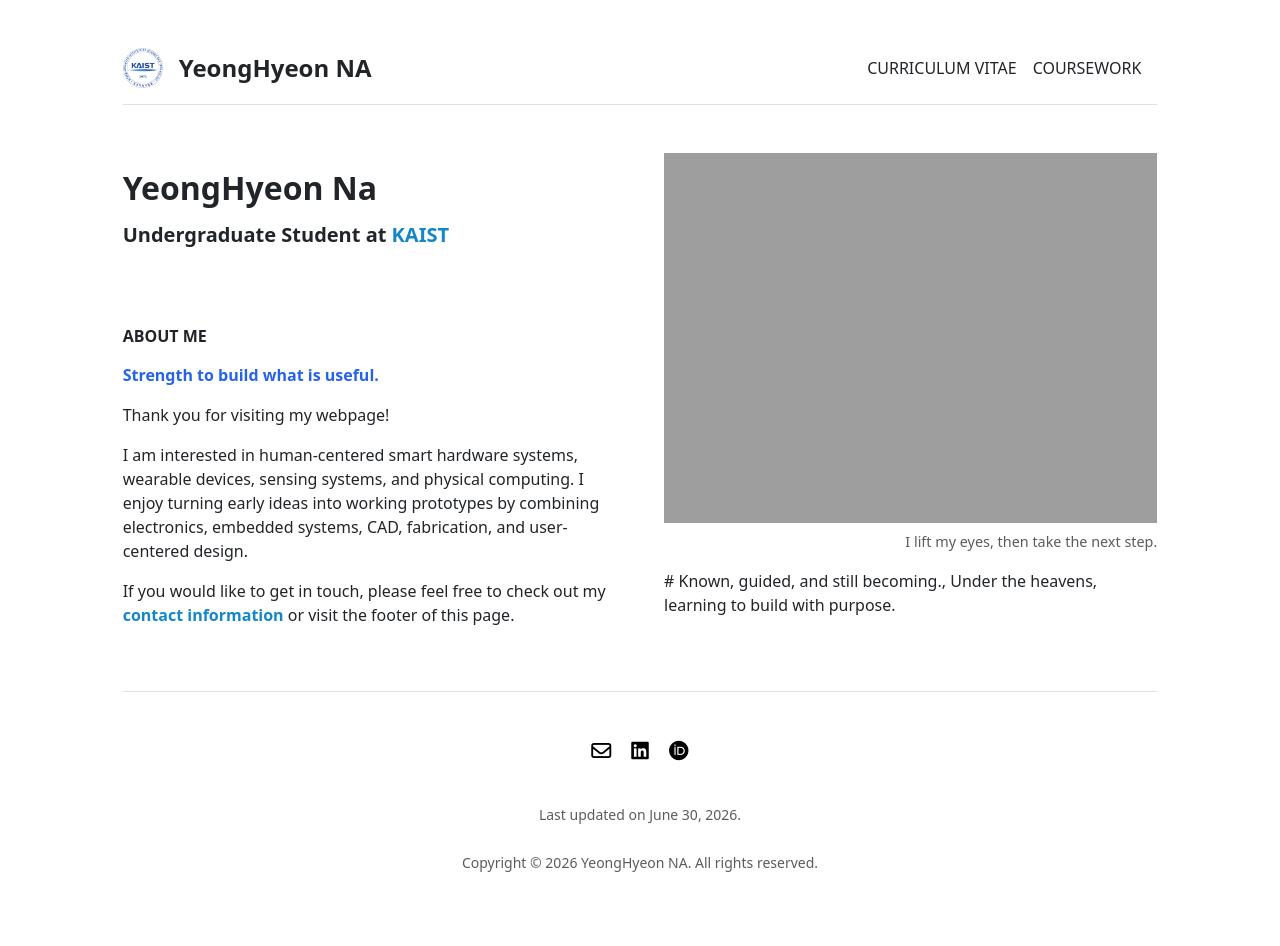
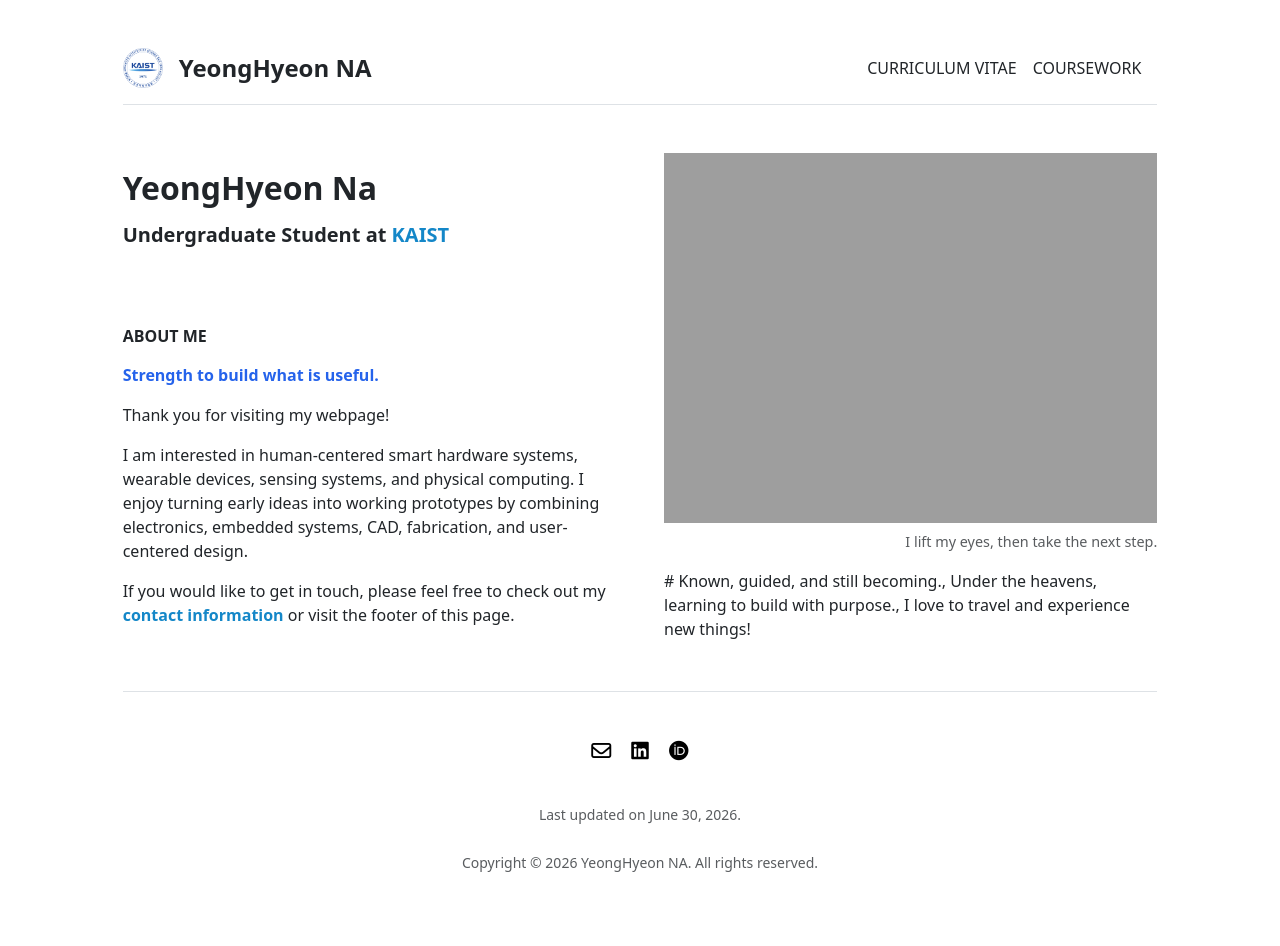
Before and after one commit to ynghyn-na/ynghyn-na.github.io, a Jekyll site: the page built from index.md, in a window 1280 px wide. Built offline with Jekyll 4.4.1, drawn with Linux system fonts in a browser that asks for light colours.

Commit message:
Update home.html

```diff
--- a/_layouts/home.html
+++ b/_layouts/home.html
@@ -13,7 +13,7 @@ layout: default
 
   <div class="col-md-6">
     <img src="{{ site.github.url }}/assets/img/home1.jpg" alt="Home" width="100%">
-    <p class="text-muted mt-2" style="font-size: 0.9rem; text-align: right;"> I lift my eyes, then take the next step. </p> #  Known, guided, and still becoming., Under the heavens, learning to build with purpose.
+    <p class="text-muted mt-2" style="font-size: 0.9rem; text-align: right;"> I lift my eyes, then take the next step. </p> #  Known, guided, and still becoming., Under the heavens, learning to build with purpose., I love to travel and experience new things!
   </div>
 
 </div>
```
